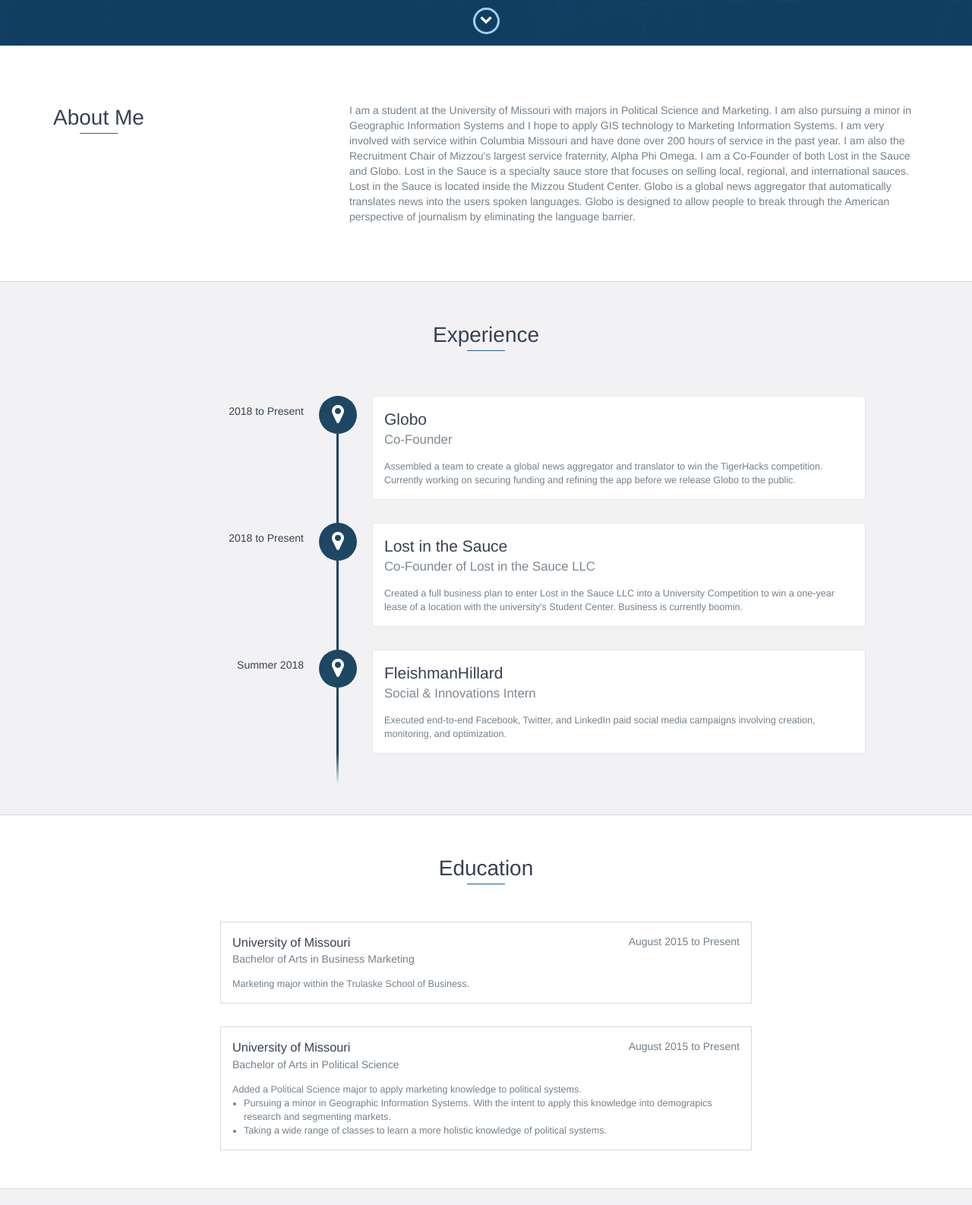
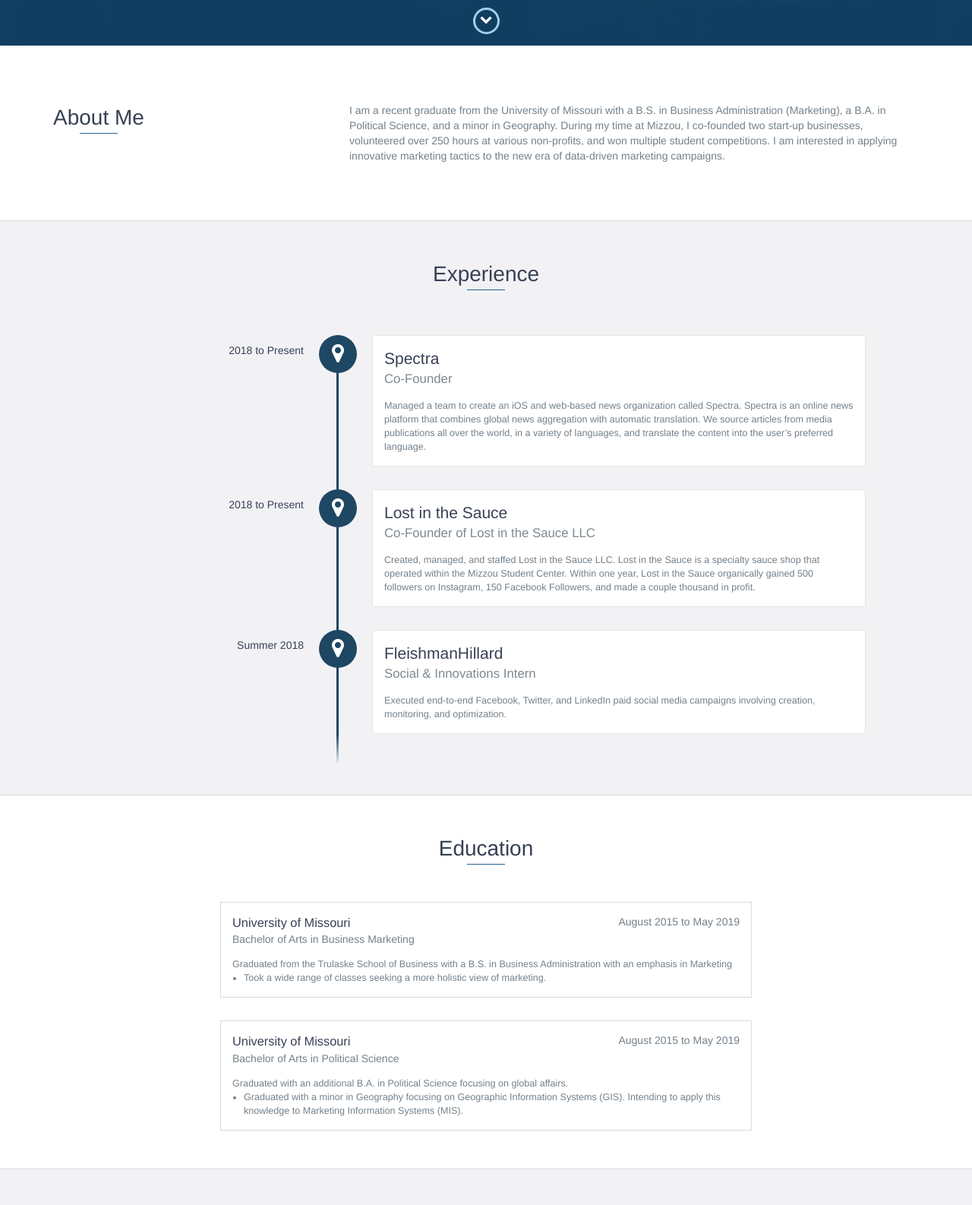
Before and after one commit to duganbrianj/duganbrianj.github.io, a website: page index.html in a window 1280 px wide. Shown: the part 740-2326 px from the top of the page at 76% size. Drawn offline with nearby package versions, Linux system fonts and the light colour scheme.

Commit message:
Update index.html

```diff
--- a/index.html
+++ b/index.html
@@ -66,7 +66,7 @@
         <div id="lead-content">
             <h1>Brian Dugan</h1>
             <h2>Marketing and Political Science Graduate</h2>
-            <a href="/duganbrianj.github.io/DuganResume.pdf" download="DuganResume.pdf" class="btn-rounded-white">Download Resume</a>
+            <a href="/duganbrianj.github.io/DuganResume.pdf" download="DuganBrianResume.pdf" class="btn-rounded-white">Download Resume</a>
         </div>
         <!-- End #lead-content -->
 
@@ -89,11 +89,7 @@
                 </div>
                 <div class="col-md-8">
                     <p>
-                        I am a student at the University of Missouri with majors in Political Science and Marketing. I am also pursuing a minor in Geographic Information Systems and I hope to apply GIS technology to Marketing Information Systems.
-			    I am very involved with service within Columbia Missouri and have done over 200 hours of service in the past year. I am also the Recruitment Chair of Mizzou's largest service fraternity, Alpha Phi Omega. I am a Co-Founder
-			    of both Lost in the Sauce and Globo. Lost in the Sauce is a specialty sauce store that focuses on selling local, regional, and international sauces. Lost in the Sauce is located inside the Mizzou Student Center.
-			    Globo is a global news aggregator that automatically translates news into the users spoken languages. Globo is designed to allow people to break through the American perspective of journalism by eliminating the language
-			    barrier.
+                        I am a recent graduate from the University of Missouri with a B.S. in Business Administration (Marketing), a B.A. in Political Science, and a minor in Geography. During my time at Mizzou, I co-founded two start-up businesses, volunteered over 250 hours at various non-profits, and won multiple student competitions. I am interested in applying innovative marketing tactics to the new era of data-driven marketing campaigns.
                     </p>
                 </div>
             </div>
@@ -105,10 +101,10 @@
         <h2 class="heading">Experience</h2>
         <div id="experience-timeline">
             <div data-date="2018 to Present">
-                <h3>Globo</h3>
+                <h3>Spectra</h3>
                 <h4>Co-Founder</h4>
                 <p>
-                    Assembled a team to create a global news aggregator and translator to win the TigerHacks competition. Currently working on securing funding and refining the app before we release Globo to the public.
+                    Managed a team to create an iOS and web-based news organization called Spectra. Spectra is an online news platform that combines global news aggregation with automatic translation. We source articles from media publications all over the world, in a variety of languages, and translate the content into the user’s preferred language.
                 </p>
             </div>
 
@@ -116,7 +112,7 @@
                 <h3>Lost in the Sauce</h3>
                 <h4>Co-Founder of Lost in the Sauce LLC</h4>
                 <p>
-                    Created a full business plan to enter Lost in the Sauce LLC into a University Competition to win a one-year lease of a location with the university's Student Center. Business is currently boomin.
+                    Created, managed, and staffed Lost in the Sauce LLC. Lost in the Sauce is a specialty sauce shop that operated within the Mizzou Student Center. Within one year, Lost in the Sauce organically gained 500 followers on Instagram, 150 Facebook Followers, and made a couple thousand in profit.
                 </p>
             </div>
 
@@ -135,28 +131,34 @@
         <h2 class="heading">Education</h2>
         <div class="education-block">
             <h3>University of Missouri</h3>
-            <span class="education-date">August 2015 to Present</span>
+            <span class="education-date">August 2015 to May 2019</span>
             <h4>Bachelor of Arts in Business Marketing</h4>
             <p>
-                Marketing major within the Trulaske School of Business.
+                Graduated from the Trulaske School of Business with a B.S. in Business Administration with an emphasis in Marketing
             </p>
+	    <ul>
+                <li>
+                    Took a wide range of classes seeking a more holistic view of marketing.
+                </li>
+
+
+            </ul>
+
         </div>
         <!-- End .education-block -->
 
         <div class="education-block">
             <h3>University of Missouri</h3>
-            <span class="education-date">August 2015 to Present</span>
+            <span class="education-date">August 2015 to May 2019</span>
             <h4>Bachelor of Arts in Political Science</h4>
 	    <p>
-                Added a Political Science major to apply marketing knowledge to political systems.
+                Graduated with an additional B.A. in Political Science focusing on global affairs.
             </p>
             <ul>
                 <li>
-                    Pursuing a minor in Geographic Information Systems. With the intent to apply this knowledge into demograpics research and segmenting markets.
+                    Graduated with a minor in Geography focusing on Geographic Information Systems (GIS). Intending to apply this knowledge to Marketing Information Systems (MIS).
                 </li>
-                <li>
-                    Taking a wide range of classes to learn a more holistic knowledge of political systems.
-                </li>
+
 
             </ul>
         </div>
@@ -182,20 +184,13 @@
                     </div>
                     <!-- End .project-info -->
                 </div>
-                <!-- End .project -->
 
-                <div class="project shadow-large">
-                    <div class="project-image">
-                        <img id="wheelys" src="images/appface.jpg" />
-
-                    </div>
-                    <!-- End .project-image -->
                     <div class="project-info">
-                        <h3>Globo</h3>
+                        <h3>Spectra</h3>
                         <p>
-                           An IOS application that is a global news aggregator combined with a translator. This app allows users to see global news from a country's native perspective.
+                           Spectra is an online news platform that combines global news aggregation with automatic translation. We source articles from media publications all over the world, in a variety of languages, and translate the content into the user’s preferred language.
                         </p>
-                        <a href="https://devpost.com/software/globo">View Project</a>
+                        <a href="/duganbrianj.github.io/SpectraBusinessPlan.pdf" download="DuganBrianResume.pdf"</a>
                     </div>
                     <!-- End .project-info -->
                 </div>
@@ -213,7 +208,7 @@
 	    <li>LinkedIn Ads</li>
 	    <li>Spredfast</li>
 	    <li>Netbase</li>
-	    <li>Creative Thinking</li>
+	    <li>Cision</li>
             <li>Python</li>
             <li>JavaScript</li>
 	    <li>Excel</li>
```
